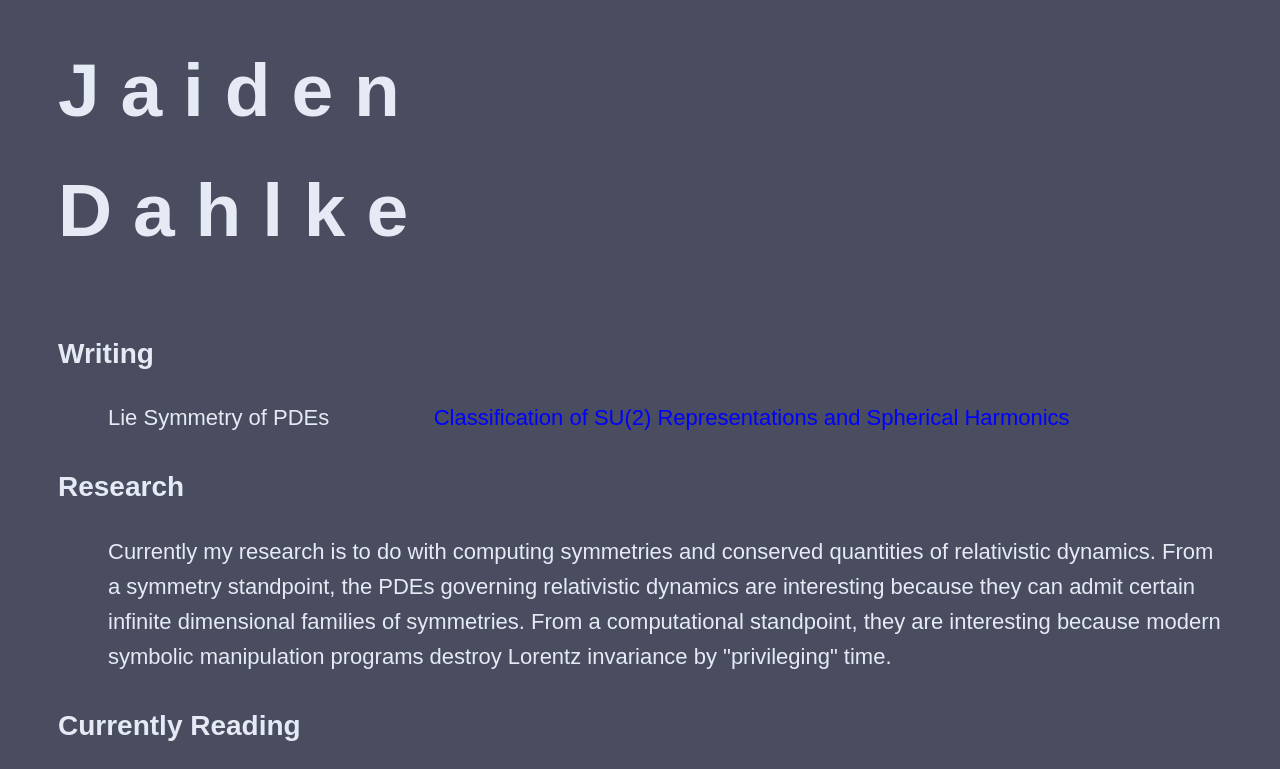
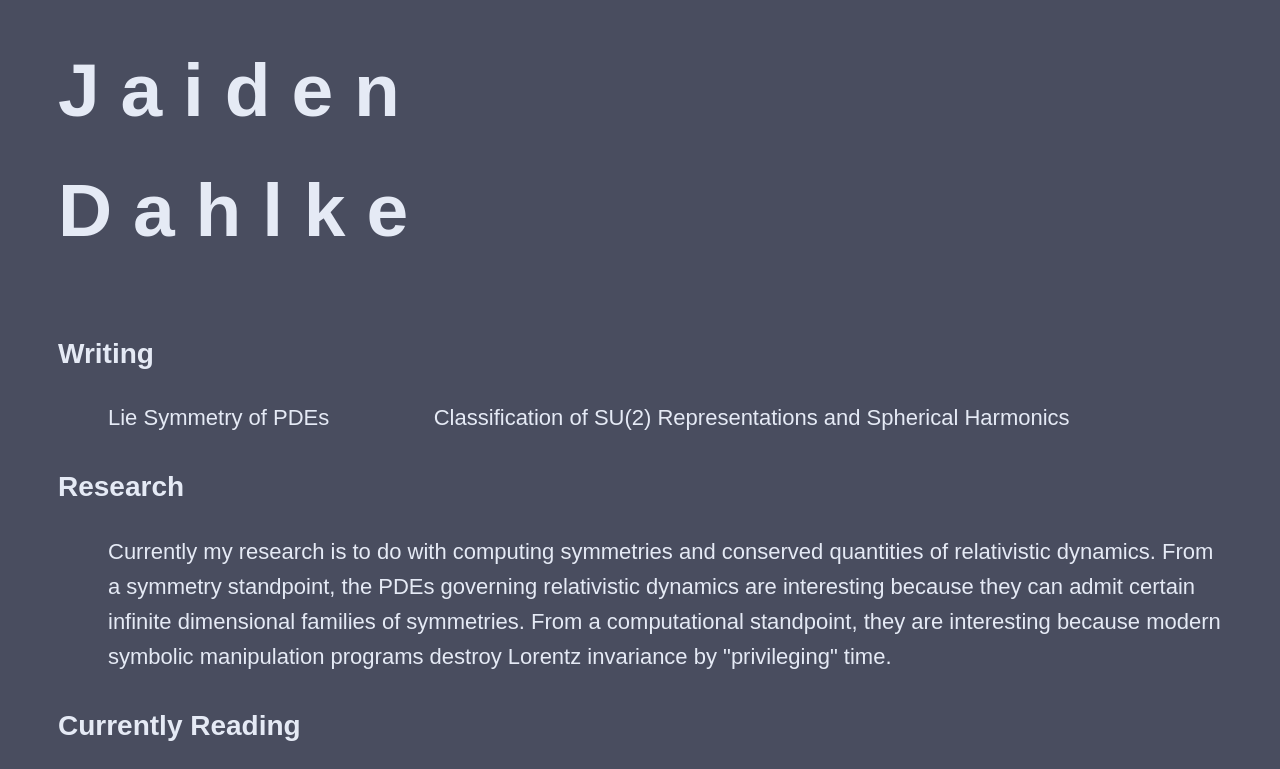
Before and after one commit to JaidenD/JaidenD.github.io, a plain HTML site: page index.html in a window 1280 px wide. Shown: the top 769 px of the page. Drawn offline with nearby package versions, Linux system fonts and the light colour scheme.

Commit message:
fix color

```diff
--- a/index.html
+++ b/index.html
@@ -65,7 +65,7 @@
           <div class="content-section">
             <h2>Writing</h2>
             <a href="PDEsymm_blog/pde.html", style="color: #E5EAF5;">Lie Symmetry of PDEs</a>
-            <a href="SU(2)/SU(2)reps.html, style="color: #E5EAF5;">Classification of SU(2) Representations and Spherical Harmonics</a>
+            <a href="SU(2)/SU(2)reps.html", style="color: #E5EAF5;">Classification of SU(2) Representations and Spherical Harmonics</a>
           </div>
 
         <div class="content-section">
```
